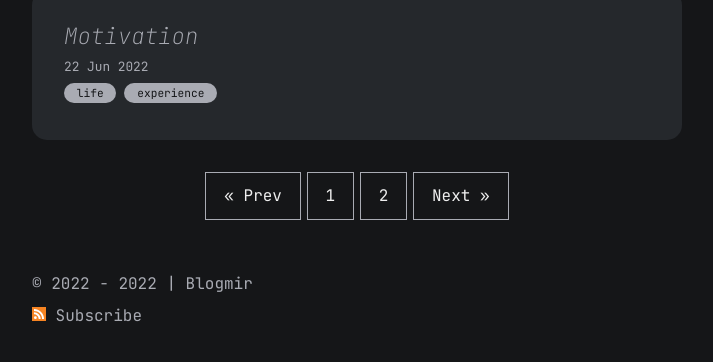
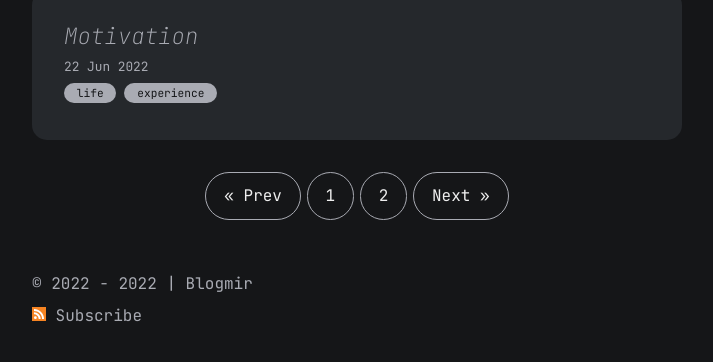
Before and after one commit to SoMir0/blogmir, a Jekyll site: the page built from index.html, in a window 1280 px wide. Shown: the part 948-1310 px from the top of the page, without its empty margins (283-996 px from the left). Built offline with Jekyll 4.4.1, drawn with Linux system fonts in a browser that asks for light colours; the list of posts is cut into pages by our own code.

Commit message:
ui changes

```diff
--- a/assets/css/blog.css
+++ b/assets/css/blog.css
@@ -86,10 +86,12 @@ main {
 .pagination a, .pagination span {
   padding: 7px 18px;
   border: 1px solid var(--white-2);
+  border-radius: 2vmax;
   margin-left: -2px;
   margin-right: -2px;
   background-color: var(--gray-5);
   color: var(--white-1);
+  user-select: none;
   display: inline-block;
 }
 .pagination a:hover {
```
